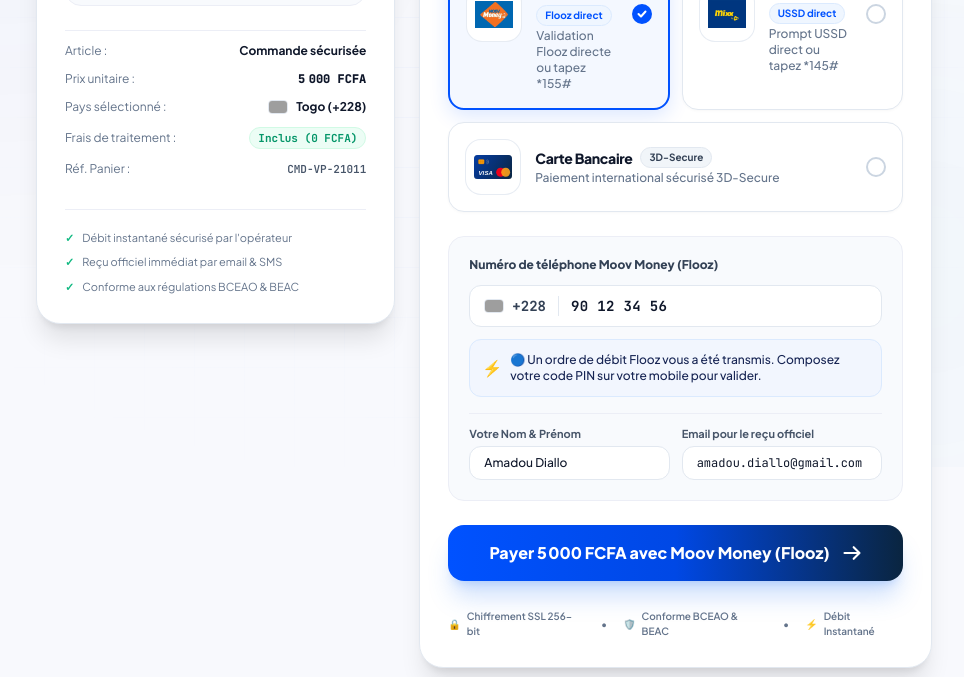
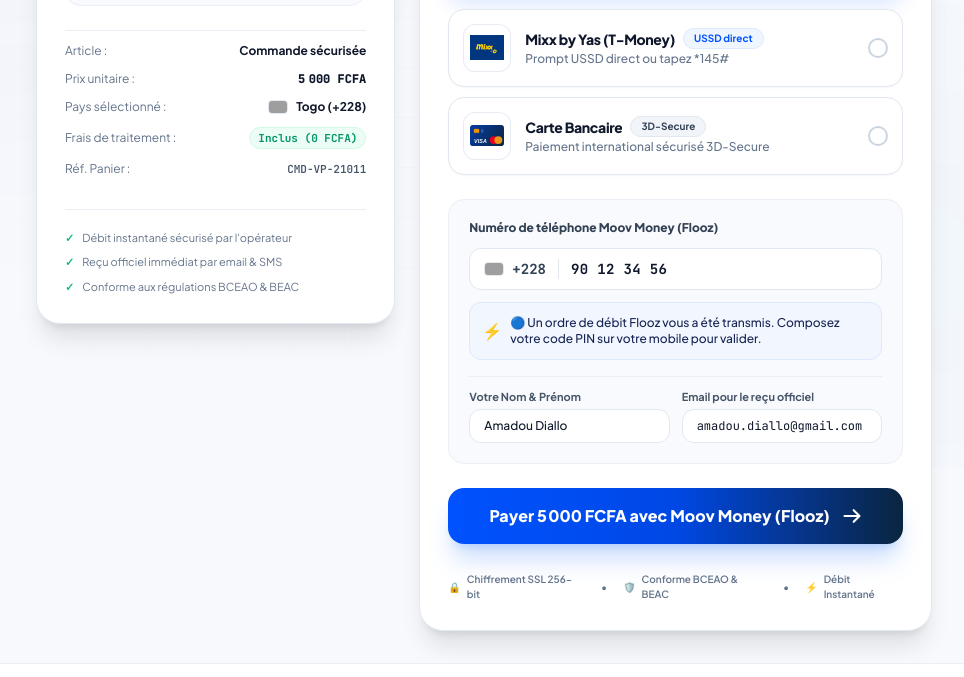
Before and after one commit to gnitou228-cell/vandias-pay, a website: page checkout.html in a window 1280 px wide. Shown: the part 333-1010 px from the top of the page, without its empty margins (156-1120 px from the left). Drawn offline with nearby package versions, Linux system fonts and the light colour scheme; grey boxes are pictures that could not be loaded.

Commit message:
feat(checkout): align all payment methods into sleek horizontal rectangles identical to card layout

```diff
--- a/checkout.html
+++ b/checkout.html
@@ -226,8 +226,8 @@
                 <span class="text-[11px] text-slate-500 font-medium">Débit sécurisé direct</span>
               </div>
 
-              <!-- Grille des Méthodes de Paiement -->
-              <div class="grid grid-cols-1 sm:grid-cols-2 gap-3" id="paymentMethodsGrid">
+              <!-- Liste des Méthodes de Paiement (Format Rectangle Uniforme Type Stripe) -->
+              <div class="space-y-2.5" id="paymentMethodsGrid">
                 <!-- Rendu dynamiquement par checkout.js -->
               </div>
             </div>
--- a/checkout.js
+++ b/checkout.js
@@ -256,7 +256,7 @@
         id: 'orange_ci',
         method: 'orange',
         name: 'Orange Money',
-        badge: 'OM Côte d\'Ivoire (OTP)',
+        badge: 'Code OTP',
         desc: 'Code OTP via #144*77#',
         logo: 'assets/operators/orange.svg',
         requiresOtp: true,
@@ -1249,15 +1249,11 @@
   const countryData = countryOperators[countryCode] || countryOperators.TG;
   grid.innerHTML = '';
 
-  const opCount = countryData.operators.length;
-
   countryData.operators.forEach((op, index) => {
     const isFirst = index === 0;
-    const isOddLast = (opCount % 2 !== 0) && (index === opCount - 1);
-    const spanClass = isOddLast ? 'sm:col-span-2' : '';
 
     const card = document.createElement('div');
-    card.className = 'payment-method-card group relative p-3.5 sm:p-4 rounded-2xl border transition-all duration-200 cursor-pointer flex items-center justify-between ' + spanClass + ' ' + (isFirst ? 'active' : '');
+    card.className = 'payment-method-card group relative p-3 sm:p-3.5 rounded-2xl border transition-all duration-200 cursor-pointer flex items-center justify-between w-full ' + (isFirst ? 'active' : '');
     card.setAttribute('data-method', op.method);
     card.setAttribute('data-op-id', op.id);
 
@@ -1274,22 +1270,22 @@
       } else if (op.badge.includes('USSD') || op.badge.includes('STK') || op.badge.includes('Flooz')) {
         badgeStyle = 'bg-blue-50 text-[#0052FF] border-blue-100';
       }
-      badgeHtml = '<span class="inline-flex items-center text-[10px] font-bold px-2 py-0.5 rounded-full border ' + badgeStyle + ' whitespace-nowrap">' + op.badge + '</span>';
+      badgeHtml = '<span class="inline-flex items-center text-[10px] font-bold px-2.5 py-0.5 rounded-full border ' + badgeStyle + ' whitespace-nowrap shrink-0">' + op.badge + '</span>';
     }
 
     card.innerHTML = `
-      <div class="flex items-center gap-3.5 min-w-0">
-        <!-- Logo Box: Always centered, never cropped -->
-        <div class="w-13 h-13 sm:w-14 sm:h-14 rounded-2xl bg-white border border-slate-200/80 flex items-center justify-center p-2 shadow-xs shrink-0 group-hover:scale-[1.02] transition-transform">
+      <div class="flex items-center gap-3.5 min-w-0 flex-1">
+        <!-- Logo Box: Slim, centered & never cropped -->
+        <div class="w-11 h-11 sm:w-12 sm:h-12 rounded-xl bg-white border border-slate-200/80 flex items-center justify-center p-1.5 shadow-xs shrink-0 group-hover:scale-[1.02] transition-transform">
           <img src="${op.logo}" alt="${op.name}" class="w-full h-full object-contain" loading="lazy">
         </div>
-        <!-- Info -->
-        <div class="min-w-0">
-          <div class="flex items-center gap-2 flex-wrap mb-0.5">
-            <span class="text-xs sm:text-sm font-extrabold text-[#0F172A] tracking-tight">${op.name}</span>
+        <!-- Info: Horizontal alignment, no wrapping -->
+        <div class="min-w-0 flex-1">
+          <div class="flex items-center gap-2 flex-wrap sm:flex-nowrap mb-0.5">
+            <span class="text-xs sm:text-sm font-extrabold text-[#0F172A] tracking-tight truncate">${op.name}</span>
             ${badgeHtml}
           </div>
-          <p class="text-[11px] sm:text-xs text-slate-500 font-medium leading-snug">${op.desc}</p>
+          <p class="text-[11px] sm:text-xs text-slate-500 font-medium leading-snug truncate">${op.desc}</p>
         </div>
       </div>
       <!-- Luxury Radio with Checkmark -->
```
